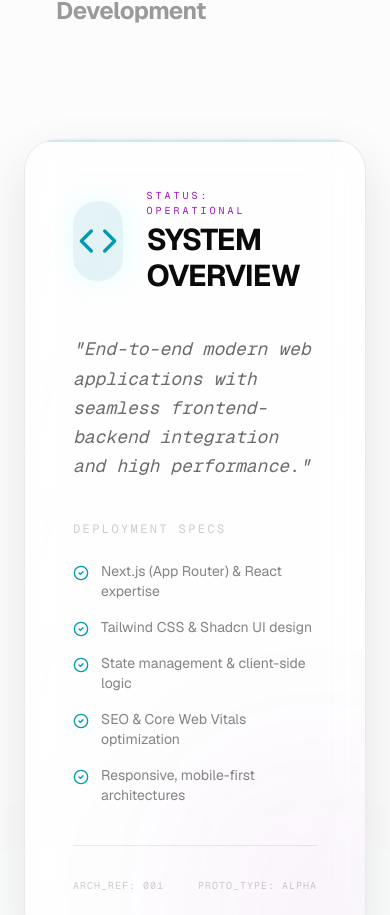
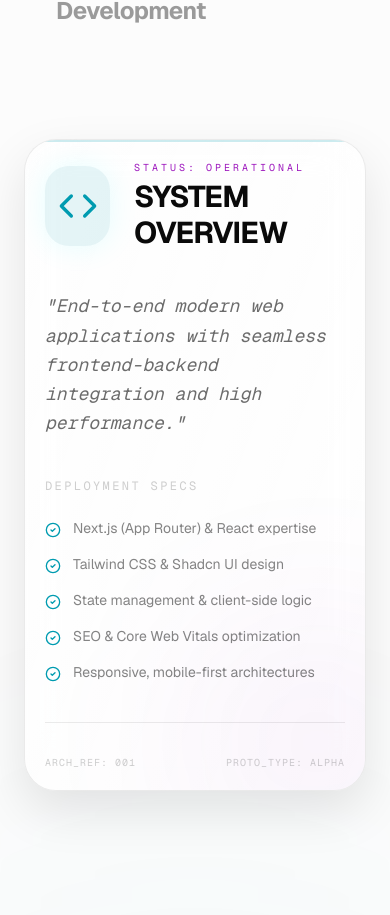
Before and after one commit to mustafatawab/portfolio, a Next.js app: page / in a window 390 px wide. Shown: the part 6433-7348 px from the top of the page. Built offline with nearby package versions, Linux system fonts and the light colour scheme.

Commit message:
contact section changes

```diff
--- a/src/views/contact.tsx
+++ b/src/views/contact.tsx
@@ -133,7 +133,7 @@ const Contact = () => {
             whileInView={{ opacity: 1, y: 0 }}
             viewport={{ once: true }}
           >
-            <Card className="glass-card p-10 rounded-3xl border-border">
+            <Card className="glass-card p-5 md:p-10 rounded-3xl border-border">
               <form onSubmit={handleSubmit} className="space-y-8">
                 <div className="grid grid-cols-1 md:grid-cols-2 gap-6">
                   <div className="space-y-3">
@@ -227,7 +227,7 @@ const Contact = () => {
                 <Button
                   disabled={loading}
                   type="submit"
-                  className="w-full h-14 bg-neon-cyan text-black font-bold text-xs tracking-[0.2em] uppercase rounded-xl hover:scale-[1.02] active:scale-[0.98] transition-all shadow-[0_0_20px_rgba(0,242,255,0.3)] hover:shadow-[0_0_30px_rgba(0,242,255,0.5)]"
+                  className=" w-full py-4 px-6 bg-neon-cyan text-black font-bold text-xs tracking-[0.2em] uppercase rounded-xl hover:scale-[1.02] active:scale-[0.98] transition-all shadow-[0_0_20px_rgba(0,242,255,0.3)] hover:shadow-[0_0_30px_rgba(0,242,255,0.5)]"
                 >
                   {loading ? "TRANSMITTING..." : (
                     <span className="flex items-center gap-2">
--- a/src/views/services.tsx
+++ b/src/views/services.tsx
@@ -9,7 +9,7 @@ import {
 
 const getIcon = (iconName: string) => {
   switch (iconName) {
-    case "bot": return <Bot size={40} />;
+    case "bot": return <Bot  size={40} />;
     case "rocket": return <Rocket size={40} />;
     case "zap": return <Zap size={40} />;
     case "server": return <Server size={40} />;
@@ -30,7 +30,7 @@ const Services = () => {
           <h2 className="text-3xl md:text-7xl font-black font-display leading-tight text-foreground uppercase tracking-tight">SERVICE <span className="text-gradient">PROTOCOLS</span></h2>
         </div>
 
-        <div className="flex flex-col lg:flex-row gap-20 items-start">
+        <div className="flex flex-col md:flex-row gap-20 items-start">
           {/* Left: Command List */}
           <div className="w-full lg:w-1/2 space-y-2">
             <div className="hidden lg:block space-y-4 mb-16">
@@ -75,14 +75,14 @@ const Services = () => {
                 animate={{ opacity: 1, x: 0 }}
                 exit={{ opacity: 0, x: -20 }}
                 transition={{ duration: 0.4 }}
-                className="glass-card p-12 rounded-[2rem] border-border relative overflow-hidden group"
+                className="glass-card p-5 md:p-12 rounded-[2rem] border-border relative overflow-hidden group"
               >
                 {/* Tech scanline effect */}
                 <div className="absolute top-0 left-0 w-full h-[2px] bg-neon-cyan/20 animate-scanline" />
 
                 <div className="relative z-10 space-y-10">
                   <div className="flex items-center gap-6">
-                    <div className="w-20 h-20 rounded-3xl bg-neon-cyan/10 flex items-center justify-center text-neon-cyan shadow-[0_0_30px_rgba(0,242,255,0.1)]">
+                    <div className="w-20 h-20 p-2 rounded-3xl bg-neon-cyan/10 flex items-center justify-center text-neon-cyan shadow-[0_0_30px_rgba(0,242,255,0.1)]">
                       {getIcon(services[activeIndex].icon)}
                     </div>
                     <div>
```
